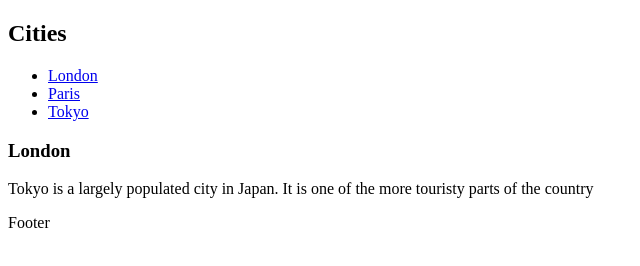
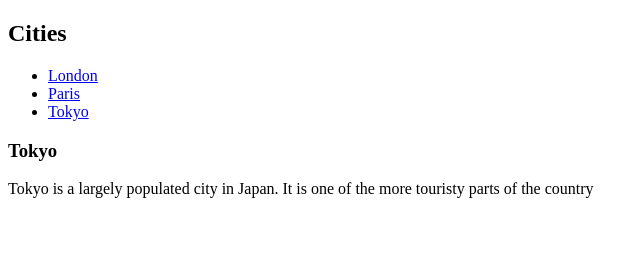
Before and after one commit to brendangoodrow/london-paris-tokyo, a plain HTML site: page tokyo.html in a window 1280 px wide. Shown: the full height of the page, 0-640 px from the left. Drawn offline with Linux system fonts and the light colour scheme.

Commit message:
Update tokyo.html

```diff
--- a/tokyo.html
+++ b/tokyo.html
@@ -21,14 +21,11 @@
   </nav>
 
   <article>
-    <h1>London</h1>
+    <h1>Tokyo</h1>
     <p>Tokyo is a largely populated city in Japan. It is one of the more touristy parts of the country</p>
   </article>
 </section>
 
-<footer>
-  <p>Footer</p>
-</footer>
 
 </body>
 </html>
```
